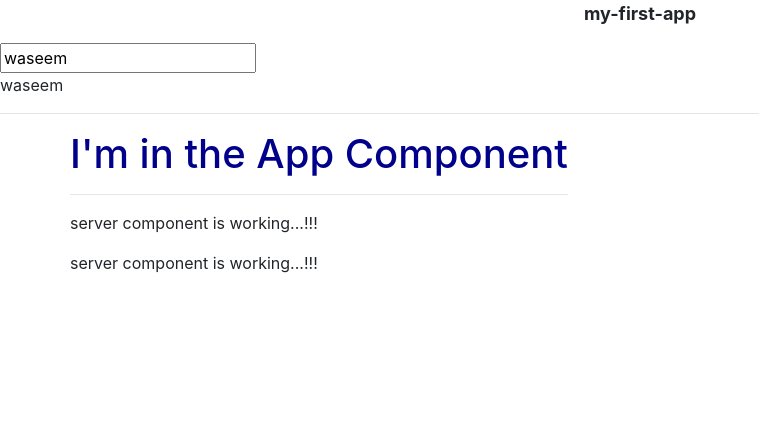
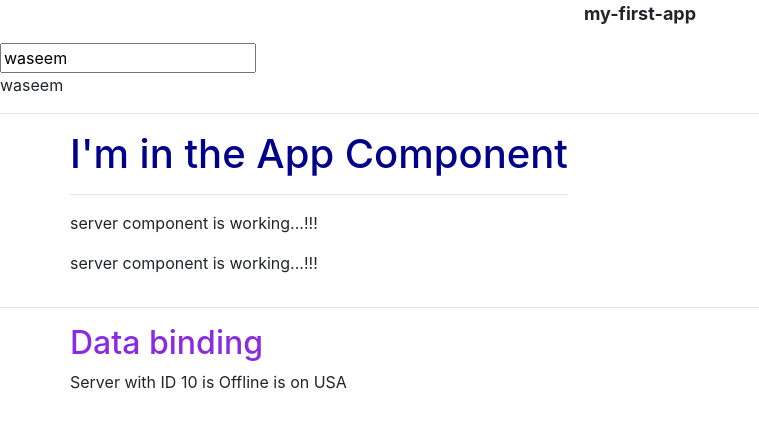
Before and after one commit to waseemkhan218/AP-001-ANGULAR, an Angular app: page / in a window 1280 px wide. Shown: the top 428 px of the page, without its empty margins (0-759 px from the left). Built offline with nearby package versions, Linux system fonts and the light colour scheme.

Commit message:
String interpolation

```diff
--- a/src/app/app.component.css
+++ b/src/app/app.component.css
@@ -7,3 +7,7 @@
 h1 {
     color: darkblue;
 }
+
+h2 {
+    color:blueviolet;
+}
--- a/src/app/app.component.html
+++ b/src/app/app.component.html
@@ -30,3 +30,12 @@
         </div>
     </div>
 </div>
+<hr>
+<div class="container">
+    <div class="row">
+        <div class="col-xs-12">
+            <h2>Data binding</h2>
+            <app-data-binding></app-data-binding>
+        </div>
+    </div>
+</div>
--- a/src/app/app.module.ts
+++ b/src/app/app.module.ts
@@ -6,12 +6,14 @@ import { FormsModule } from '@angular/forms';
 // components: Adding new components
 import { ServerComponent } from './server/server.component';
 import { ServersComponent } from './servers/servers.component';
+import { DataBindingComponent } from './data-binding/data-binding.component';
 
 @NgModule({
   declarations: [
     AppComponent,
     ServerComponent,
-    ServersComponent
+    ServersComponent,
+    DataBindingComponent
   ],
   imports: [
     BrowserModule,
--- /dev/null
+++ b/src/app/data-binding/data-binding.component.html
@@ -0,0 +1,3 @@
+<!-- WORK: String interpolation: Anything that return string at the end can be used.
+    EX: {{'server'}}, property,number or method -->
+<p>{{'Server'}} with ID {{ serverId }} is {{ serverStatus }} is on {{ getServerZone() }}</p>
--- /dev/null
+++ b/src/app/data-binding/data-binding.component.ts
@@ -0,0 +1,18 @@
+import { Component, OnInit } from '@angular/core';
+
+@Component({
+  selector: 'app-data-binding',
+  templateUrl: './data-binding.component.html',
+  styleUrls: ['./data-binding.component.css']
+})
+export class DataBindingComponent {
+// WORK: String interpolation: Displaying this two values.
+public serverId: number = 10;
+public serverStatus: string = 'Offline';
+public serverZone:string = 'USA';
+
+getServerZone() {
+  return this.serverZone;
+}
+
+}
```
Also changed, not shown: src/app/data-binding/data-binding.component.css (added), 1 other file (tests, documents, lock files or other folders).
